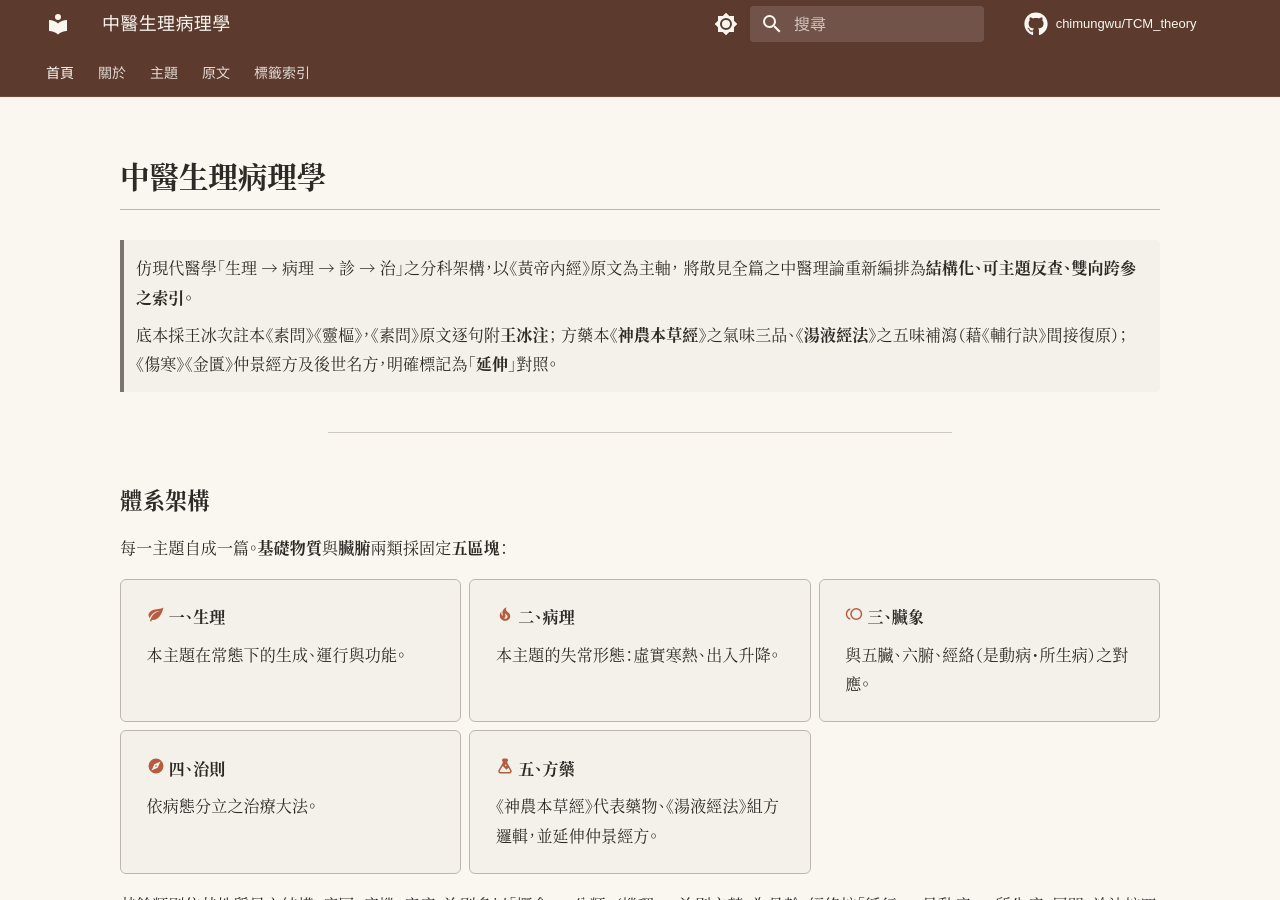
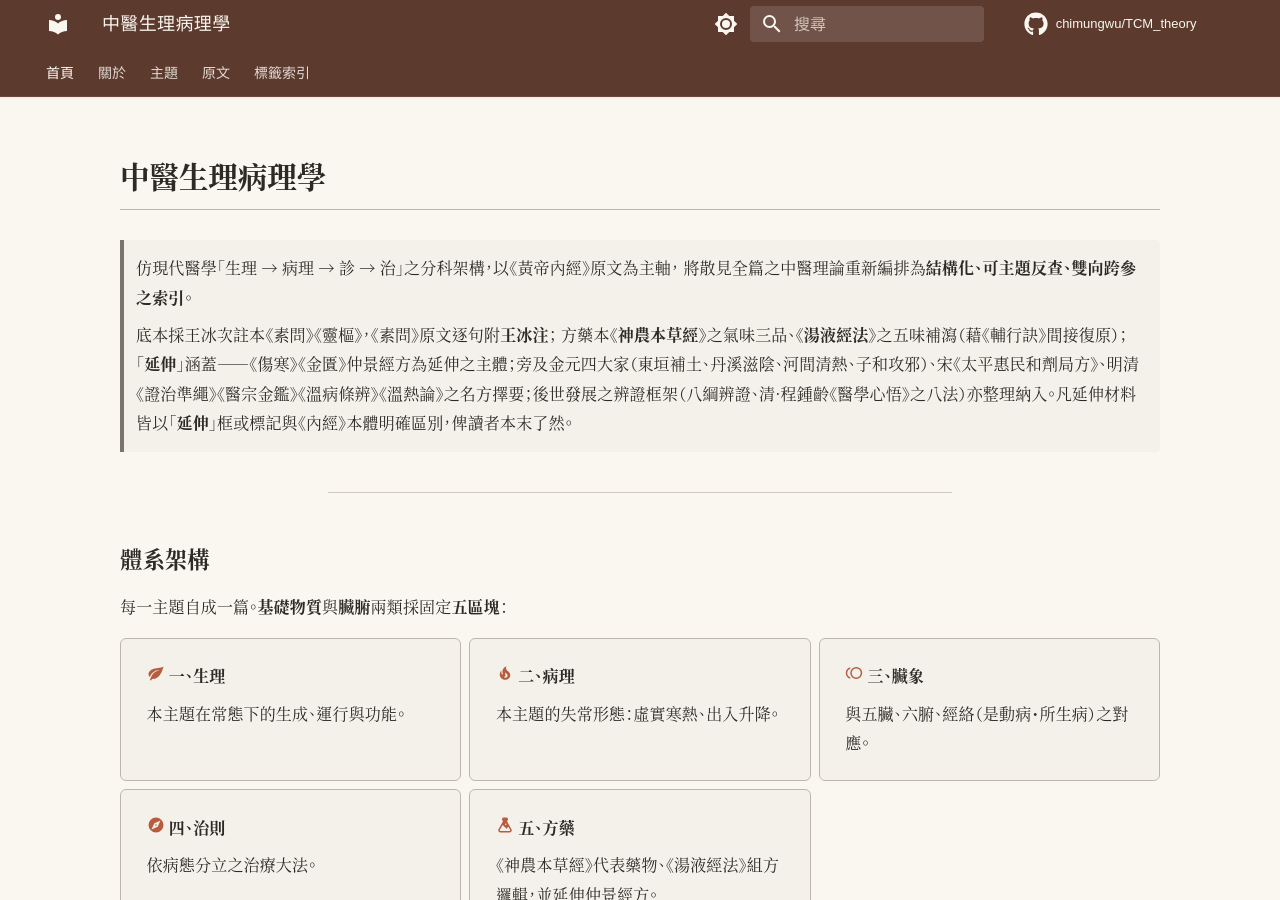
Before and after one commit to chimungwu/TCM_theory, an MkDocs documentation site: the page built from docs/index.md, in a window 1280 px wide and 900 px high. Built offline with MkDocs 1.6.1 and Material for MkDocs 9.7.7, drawn with Linux system fonts in a browser that asks for light colours; some web fonts are replaced; comment, search, counter and statistics services are not loaded.

Commit message:
Update index.md

```diff
--- a/docs/index.md
+++ b/docs/index.md
@@ -11,7 +11,7 @@ hide:
 >
 > 底本採王冰次註本《素問》《靈樞》，《素問》原文逐句附**王冰注**；
 > 方藥本《**神農本草經**》之氣味三品、《**湯液經法**》之五味補瀉（藉《輔行訣》間接復原）；
-> 《傷寒》《金匱》仲景經方及後世名方，明確標記為「**延伸**」對照。
+> 「**延伸**」涵蓋——《傷寒》《金匱》仲景經方為延伸之主體；旁及金元四大家（東垣補土、丹溪滋陰、河間清熱、子和攻邪）、宋《太平惠民和劑局方》、明清《證治準繩》《醫宗金鑑》《溫病條辨》《溫熱論》之名方擇要；後世發展之辨證框架（八綱辨證、清·程鍾齡《醫學心悟》之八法）亦整理納入。凡延伸材料皆以「**延伸**」框或標記與《內經》本體明確區別，俾讀者本末了然。
 
 ---
 
```
